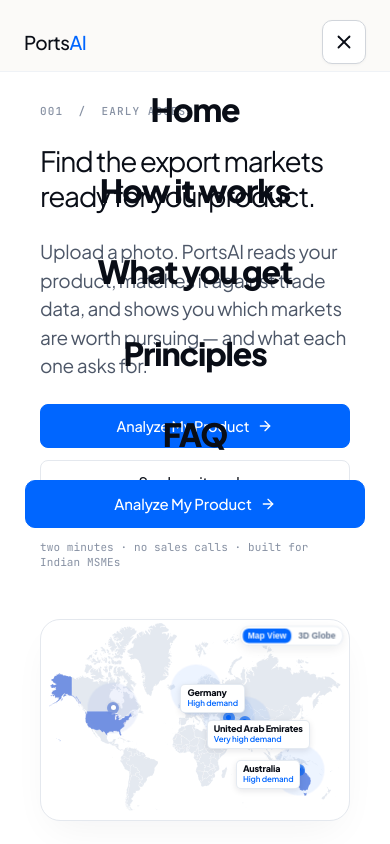
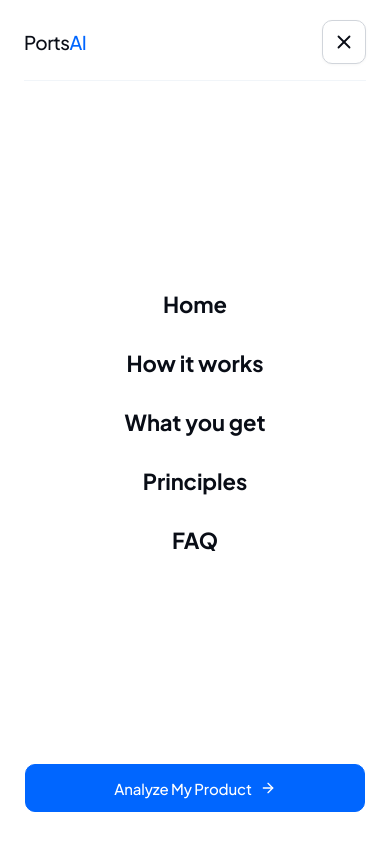
Before and after one commit to korrakiran/ports1, a Next.js app: page / in a window 390 px wide. Both pictures are taken after a click on the button 328 px from the left and 35 px from the top of the page. Shown: the top 844 px of the page. Built offline with nearby package versions, Linux system fonts and the light colour scheme; no server answers.

Commit message:
fix(mobile): remove legend overlay from 3D globe and make mobile nav menu 100% opaque white matching portsai.in reference

```diff
--- a/src/components/globe/GlobeLegend.jsx
+++ b/src/components/globe/GlobeLegend.jsx
@@ -1,67 +1,8 @@
 'use client';
 
-import React from 'react';
-import { LEGEND_ITEMS } from './globeData';
-
 /**
- * Colour key for the hero globe. These are fixed example countries used as a
- * visual, not analysis output — real recommendations come from the trade data.
+ * Legend removed per user directive.
  */
 export default function GlobeLegend() {
-  return (
-    <div style={{
-      position: 'absolute',
-      left: '16px',
-      bottom: '16px',
-      zIndex: 20,
-      backgroundColor: 'rgba(255, 255, 255, 0.92)',
-      backdropFilter: 'blur(10px)',
-      WebkitBackdropFilter: 'blur(10px)',
-      border: '1px solid rgba(226, 232, 240, 0.9)',
-      borderRadius: '12px',
-      padding: '12px 14px',
-      boxShadow: '0 4px 16px rgba(15, 23, 42, 0.06)',
-      pointerEvents: 'none',
-      maxWidth: '220px'
-    }}>
-      <div style={{
-        fontSize: '10px',
-        fontWeight: 700,
-        color: '#64748b',
-        textTransform: 'uppercase',
-        letterSpacing: '0.05em',
-        marginBottom: '9px'
-      }}>
-        Example markets
-      </div>
-
-      <div style={{ display: 'flex', flexDirection: 'column', gap: '6px' }}>
-        {LEGEND_ITEMS.map((item) => (
-          <div key={item.label} style={{ display: 'flex', alignItems: 'center', gap: '8px' }}>
-            <span style={{
-              width: '9px',
-              height: '9px',
-              borderRadius: '2px',
-              backgroundColor: item.color,
-              flexShrink: 0
-            }} />
-            <span style={{ fontSize: '11.5px', color: '#334155', fontWeight: 500, lineHeight: 1.3 }}>
-              {item.label}
-            </span>
-          </div>
-        ))}
-      </div>
-
-      <div style={{
-        marginTop: '10px',
-        paddingTop: '9px',
-        borderTop: '1px solid #f1f5f9',
-        fontSize: '10.5px',
-        color: '#94a3b8',
-        lineHeight: 1.45
-      }}>
-        Example countries shown as a visual. Your own results are computed from 2024 trade data.
-      </div>
-    </div>
-  );
+  return null;
 }
--- a/src/components/ports/LandingPage.jsx
+++ b/src/components/ports/LandingPage.jsx
@@ -517,19 +517,21 @@
           </div>
         </div>
 
-        {/* FULL SCREEN MOBILE OVERLAY MENU (per reference screenshots) */}
+        {/* FULL SCREEN MOBILE OVERLAY MENU (per portsai.in reference) */}
         {mobileMenuOpen && (
           <div
             className="mobile-fullscreen-menu"
             style={{
               position: 'fixed',
               inset: 0,
-              backgroundColor: '#fbfaf8',
-              zIndex: 99999,
+              width: '100vw',
+              height: '100vh',
+              backgroundColor: '#ffffff',
+              zIndex: 999999,
               display: 'flex',
               flexDirection: 'column',
-              padding: '20px 24px 40px',
-              animation: 'fadeIn 0.2s cubic-bezier(0.16, 1, 0.3, 1) both'
+              padding: '20px 24px 32px',
+              boxSizing: 'border-box'
             }}
           >
             {/* Header with Logo and Close Box */}
@@ -538,7 +540,9 @@
                 display: 'flex',
                 alignItems: 'center',
                 justifyContent: 'space-between',
-                width: '100%'
+                width: '100%',
+                paddingBottom: '16px',
+                borderBottom: '1px solid #f1f5f9'
               }}
             >
               <button
@@ -560,7 +564,7 @@
               </button>
             </div>
 
-            {/* Centered Large Bold Links per Screenshot 2 */}
+            {/* Centered Clean Links per portsai.in */}
             <div
               style={{
                 flex: 1,
@@ -568,13 +572,18 @@
                 flexDirection: 'column',
                 alignItems: 'center',
                 justifyContent: 'center',
-                gap: '30px',
-                padding: '20px 0'
+                gap: '24px',
+                padding: '32px 0'
               }}
             >
               <a
                 href="#hero"
-                className="mobile-full-link"
+                style={{
+                  fontSize: '22px',
+                  fontWeight: 700,
+                  color: '#090d16',
+                  textDecoration: 'none'
+                }}
                 onClick={(e) => {
                   e.preventDefault();
                   setMobileMenuOpen(false);
@@ -585,7 +594,12 @@
               </a>
               <a
                 href="#how-it-works"
-                className="mobile-full-link"
+                style={{
+                  fontSize: '22px',
+                  fontWeight: 700,
+                  color: '#090d16',
+                  textDecoration: 'none'
+                }}
                 onClick={(e) => {
                   e.preventDefault();
                   setMobileMenuOpen(false);
@@ -596,7 +610,12 @@
               </a>
               <a
                 href="#inside"
-                className="mobile-full-link"
+                style={{
+                  fontSize: '22px',
+                  fontWeight: 700,
+                  color: '#090d16',
+                  textDecoration: 'none'
+                }}
                 onClick={(e) => {
                   e.preventDefault();
                   setMobileMenuOpen(false);
@@ -607,7 +626,12 @@
               </a>
               <a
                 href="#principles"
-                className="mobile-full-link"
+                style={{
+                  fontSize: '22px',
+                  fontWeight: 700,
+                  color: '#090d16',
+                  textDecoration: 'none'
+                }}
                 onClick={(e) => {
                   e.preventDefault();
                   setMobileMenuOpen(false);
@@ -618,7 +642,12 @@
               </a>
               <a
                 href="#faq"
-                className="mobile-full-link"
+                style={{
+                  fontSize: '22px',
+                  fontWeight: 700,
+                  color: '#090d16',
+                  textDecoration: 'none'
+                }}
                 onClick={(e) => {
                   e.preventDefault();
                   setMobileMenuOpen(false);
```
Also changed, not shown: src/components/app/AppHeader.tsx (+18 -14 lines).
